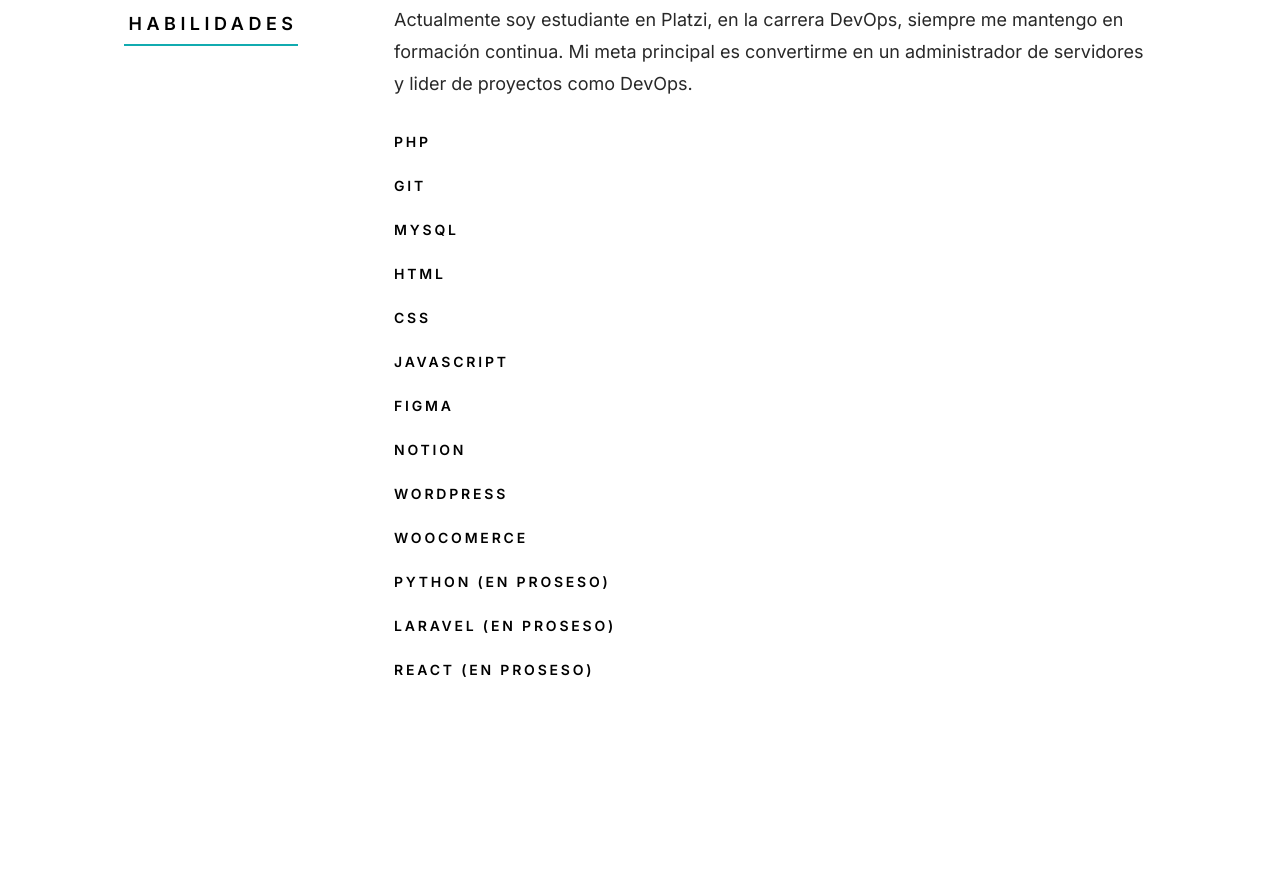
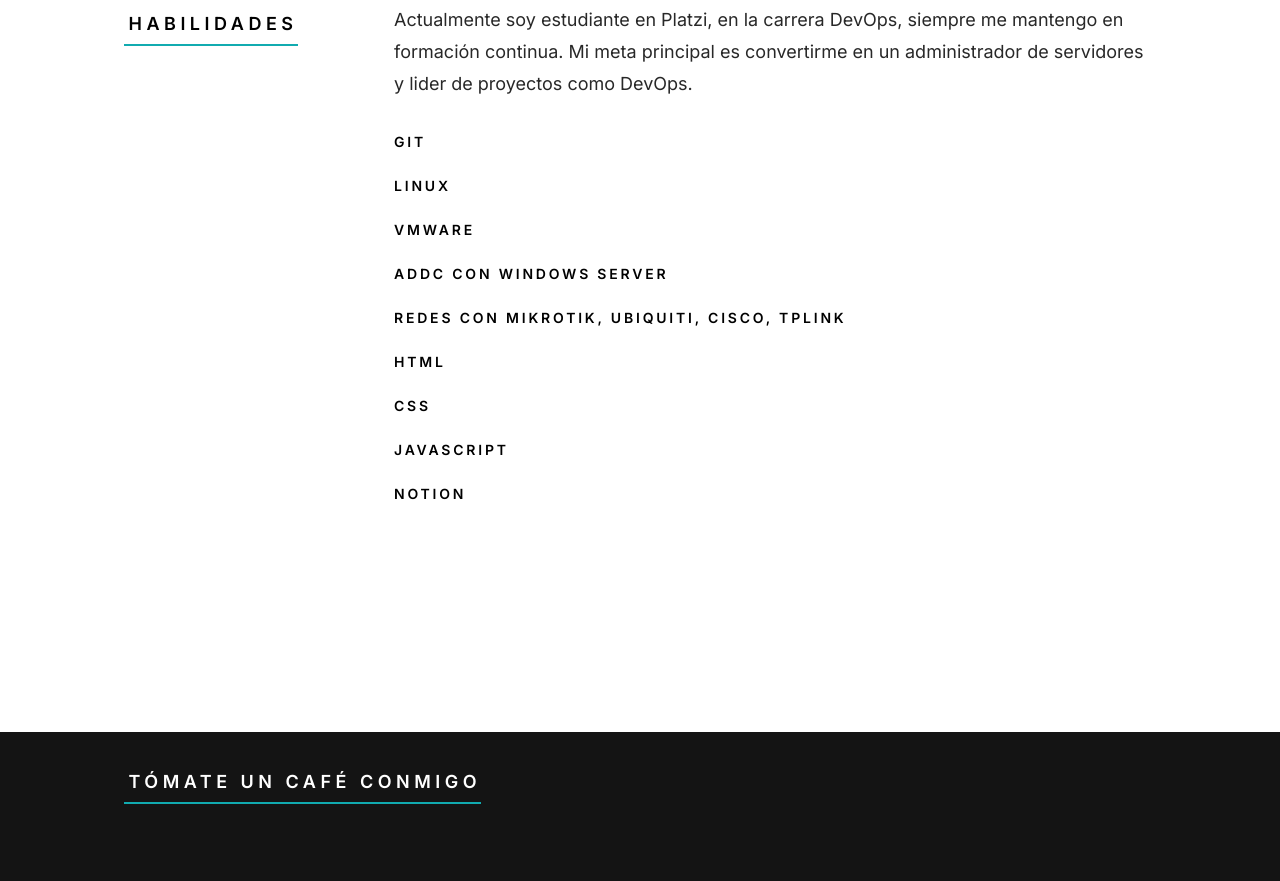
Before and after one commit to jesusvina13/jesusvina, a plain HTML site: page index.html in a window 1280 px wide. Shown: the part 5180-6061 px from the top of the page. Drawn offline with Linux system fonts and the light colour scheme.

Commit message:
Update index.html
Se añadieron y modificaron las habilidades adecuadas.

```diff
--- a/index.html
+++ b/index.html
@@ -512,50 +512,43 @@
 
                     <ul class="skill-bars-fat">
                         <li>
+                            <strong>GIT</strong>
+                        </li>
 
-                        <strong>PHP</strong>
+                        <li>
+                            <strong>Linux</strong>
                         </li>
+
                         <li>
+                            <strong>VmWare</strong>
+                        </li>
 
-                        <strong>GIT</strong>
+                        <li>
+                            <strong>ADDC con Windows Server</strong>
                         </li>
+
                         <li>
+                            <strong>Redes con Mikrotik, Ubiquiti, Cisco, TpLink</strong>
+                        </li>
 
-                        <strong>MYSQL</strong>
-                        </li>
-                        <!--<div class="progress percent85"></div> -->
                         <li>
+                            <!--<div class="progress percent85"></div> -->
                             <strong>HTML</strong>
                         </li>
                         <li>
-                        <!-- <div class="progress percent85"></div> -->
-                        <strong>CSS</strong>
+                            <!-- <div class="progress percent85"></div> -->
+                            <strong>CSS</strong>
                         </li>
+
                         <li>
-                        <!-- <div class="progress percent65"></div> -->
-                        <strong>Javascript</strong>
+                            <!-- <div class="progress percent65"></div> -->
+                            <strong>Javascript</strong>
                         </li>
+
                         <li>
-                        <strong>Figma</strong>
+                            <strong>Notion</strong>
                         </li>
-                        <li>
-                        <strong>Notion</strong>
-                        </li>
-                        <li>
-                        <strong>WordPress</strong>
-                        </li>
-                        <li>
-                        <strong>WooComerce</strong>
-                        </li>
-                        <li>
-                        <strong>Python (en proseso)</strong>
-                        </li>
-                        <li>
-                        <strong>Laravel (en proseso)</strong>
-                        </li>
-                        <li>
-                        <strong>React (en proseso)</strong>
-                        </li>
+
                     </ul>
 
                 </div> <!-- end resume-block -->
```
